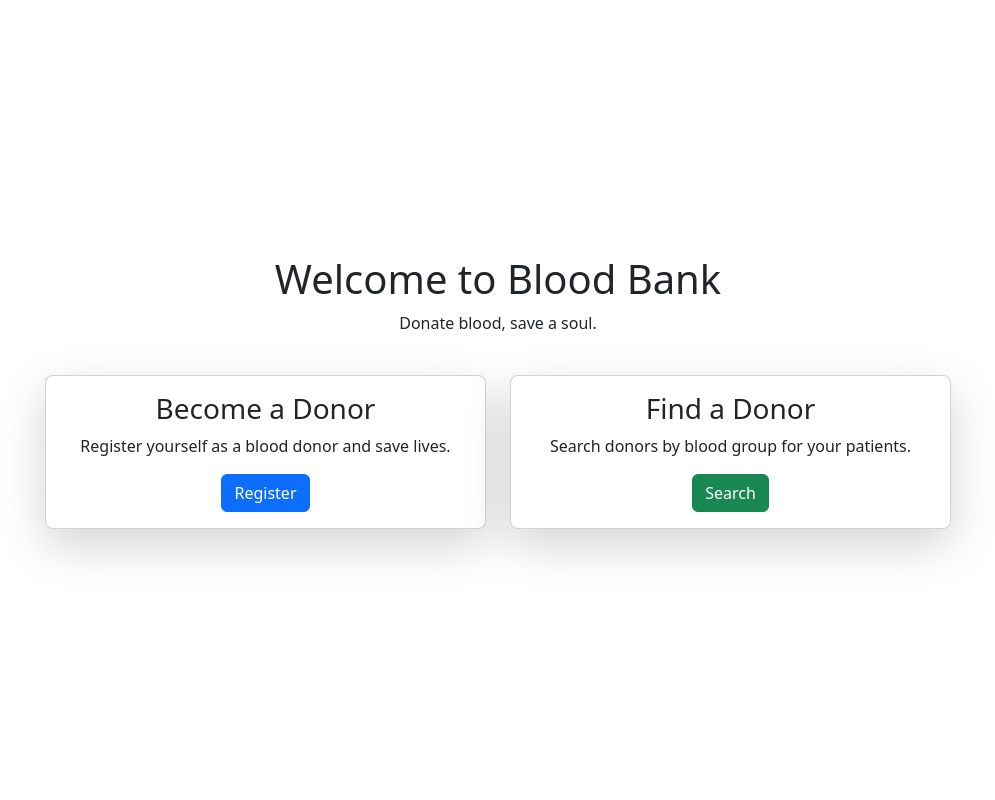
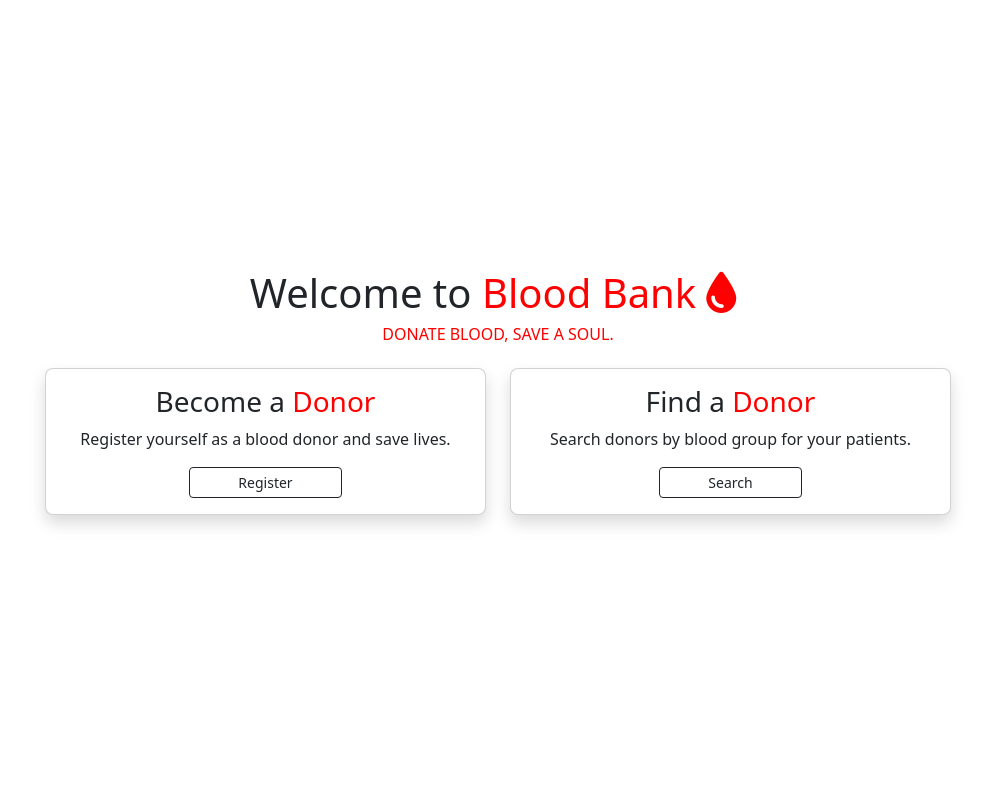
Before and after one commit to hasdajustin/bloodBank, a Django app: template templates/layout/index.html in a window 1280 px wide. Shown: the whole page, without its empty margins (142-1137 px from the left). Run offline with Django 3.2, Linux system fonts and the light colour scheme; the template is opened without the code that fills it, so the values that code supplies are empty; some libraries are stand-ins or nearby versions.

Commit message:
fix index page

```diff
--- a/static/css/style.css
+++ b/static/css/style.css
@@ -0,0 +1,35 @@
+:root {
+    --primary-color: #ff0000;
+    --secondary-color: #000000;
+    --white: white;
+}
+
+.home_container h1 span {
+    color: var(--primary-color) !important;
+}
+
+.home_container h6 {
+    color: var(--primary-color) !important;
+}
+
+.home_container .card h3 span {
+    color: var(--primary-color) !important;
+}
+
+.home_container .home_btn a {
+    transition: all 0.3s ease-in-out !important;
+}
+
+.home_container .home_btn a:hover {
+    border: 1px solid var(--primary-color) !important;
+    background-color: var(--primary-color) !important;
+    box-shadow: 0px 4px 4px 0px rgba(0, 0, 0, 0.58)!important;
+}
+
+.home_container .card {
+    transition: all 0.3s ease-in-out !important;
+}
+
+.home_container .card:hover {
+    box-shadow: 0px 8px 4px 0px rgba(0, 0, 0, 0.58)!important;
+}
--- a/templates/base.html
+++ b/templates/base.html
@@ -7,6 +7,7 @@
     <title>Blood Bank | {% block title %} {% endblock title %}</title>
     <link rel="stylesheet" href="{% static 'css/style.css' %}">
     <link rel="stylesheet" href="https://cdn.jsdelivr.net/npm/bootstrap@5.2.3/dist/css/bootstrap.min.css">
+    <link rel="stylesheet" href="https://cdnjs.cloudflare.com/ajax/libs/font-awesome/7.0.1/css/all.min.css">
 </head>
 <body>
 
--- a/templates/layout/index.html
+++ b/templates/layout/index.html
@@ -6,30 +6,32 @@ Home
 {% endblock title %}
 
 {% block content %}
+<div class="home_container">
     <div class="container d-flex flex-column justify-content-center align-items-center min-vh-100 text-center">
-    <h1>Welcome to Blood Bank</h1>
-    <p id="quote">Loading quote...</p>
+        <h1>Welcome to <span>Blood Bank<i class="fa-solid fa-droplet"></i></span></h1>
+        <h6 id="quote" class="text-uppercase mb-4">Loading quote...</h6>
 
-    <div class="row mt-4 w-100 justify-content-center">
+        <div class="row w-100 justify-content-center">
             <div class="col-md-5 mb-3">
-            <div class="card shadow-lg rounded-3 h-100">
+                <div class="card shadow rounded-3 h-100">
                     <div class="card-body d-flex flex-column">
-                    <h3>Become a Donor</h3>
+                        <h3>Become a <span>Donor</span></h3>
                         <p>Register yourself as a blood donor and save lives.</p>
-                    <div class="mt-auto">
-                        <a href="#" class="btn btn-primary">Register</a>
+                        <div class="mt-auto home_btn">
+                            <a href="#" class="btn btn-sm btn-outline-dark px-5">Register</a>
                         </div>
                     </div>
                 </div>
             </div>
 
             <div class="col-md-5 mb-3">
-            <div class="card shadow-lg rounded-3 h-100">
+                <div class="card shadow rounded-3 h-100">
                     <div class="card-body d-flex flex-column">
-                    <h3>Find a Donor</h3>
+                        <h3>Find a <span>Donor</span></h3>
                         <p>Search donors by blood group for your patients.</p>
-                    <div class="mt-auto">
-                        <a href="#" class="btn btn-success">Search</a>
+                        <div class="mt-auto home_btn">
+                            <a href="#" class="btn btn-sm btn-outline-dark px-5">Search</a>
+                        </div>
                     </div>
                 </div>
             </div>
```
Lines whose indentation alone changed are shown as unchanged.
